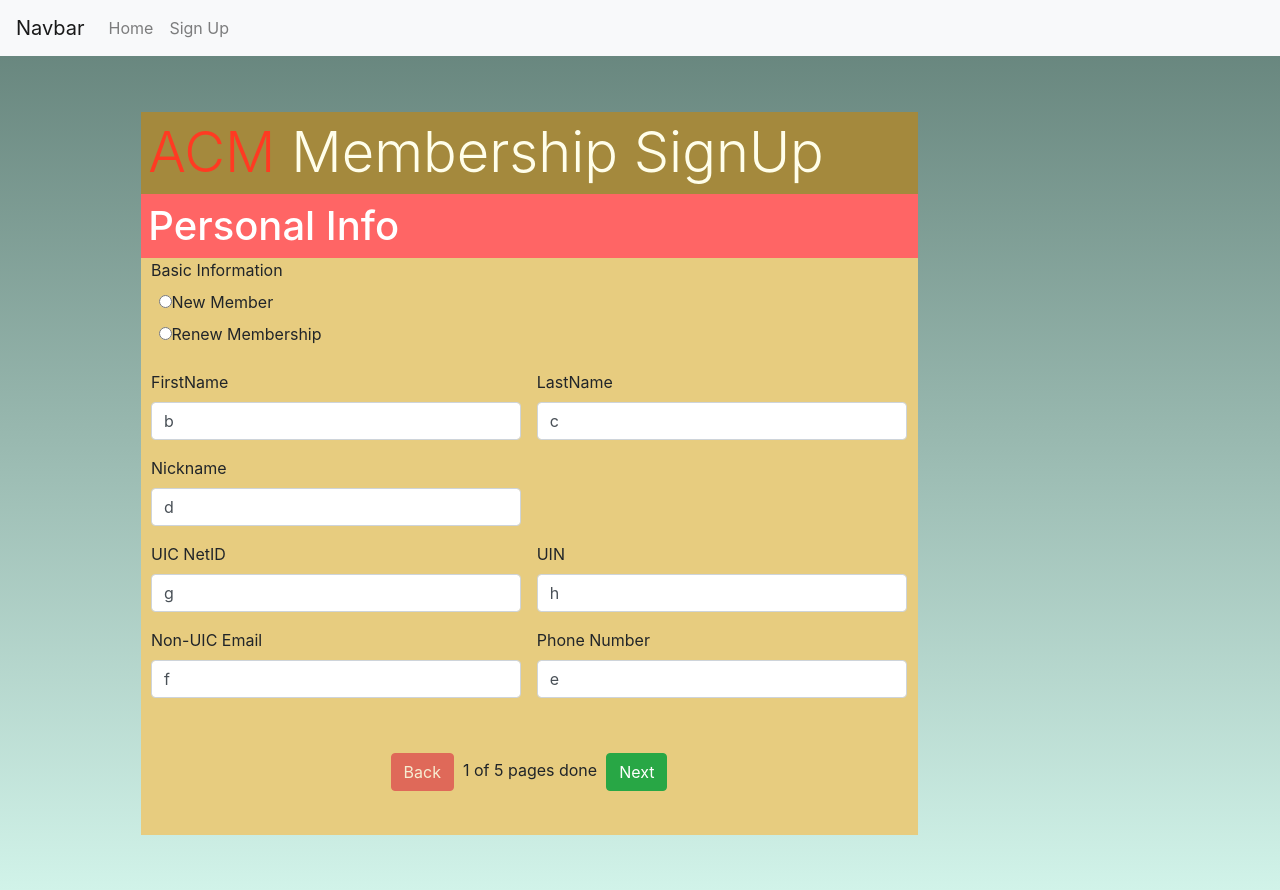
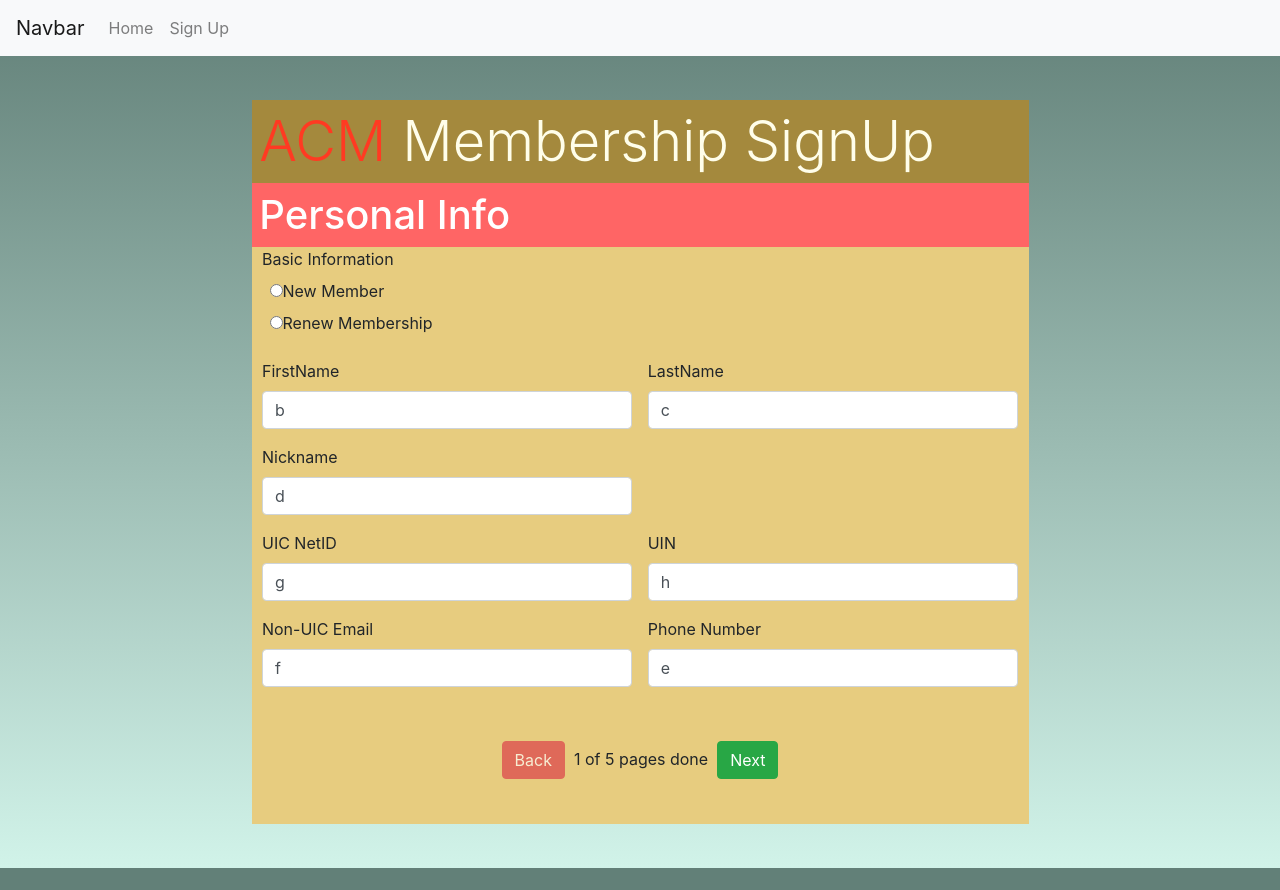
Before and after one commit to csandoval97/passive, an Angular app in the folder ACM-App/: page /form in a window 1280 px wide. After the commit the page ends 868 px from the top, so only its background shows below. Built offline with nearby package versions, Linux system fonts and the light colour scheme.

Commit message:
minor form visual improvements

```diff
--- a/ACM-App/src/app/form/form.component.css
+++ b/ACM-App/src/app/form/form.component.css
@@ -5,7 +5,7 @@
     background-color: #e7cc7f;
     width: 70%;
     padding-bottom: 4%;
-    margin: 5%;
+    margin: 4% auto;
 }
 /* form> div div:not(h1){
     padding-left:1%;
```
